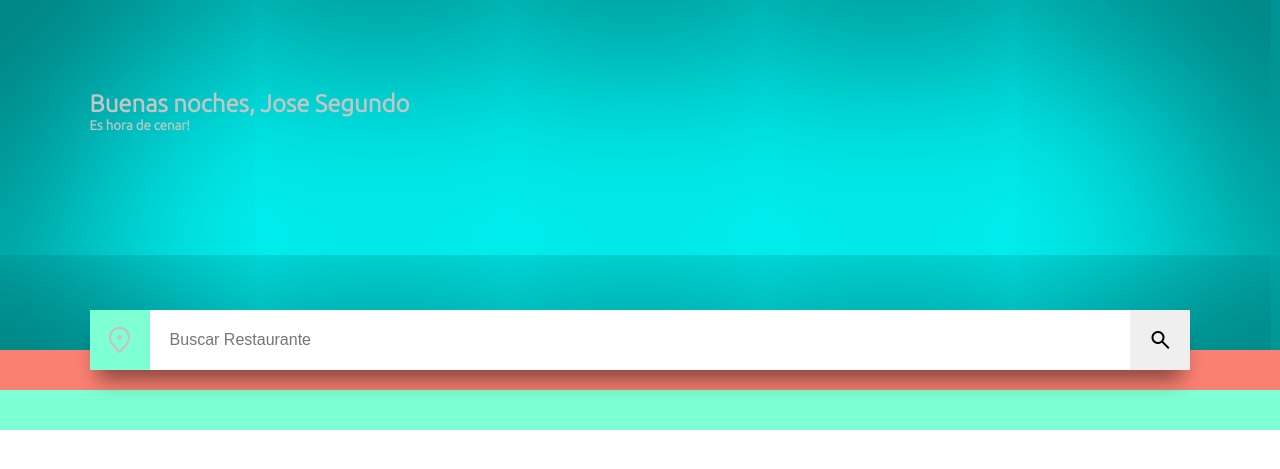
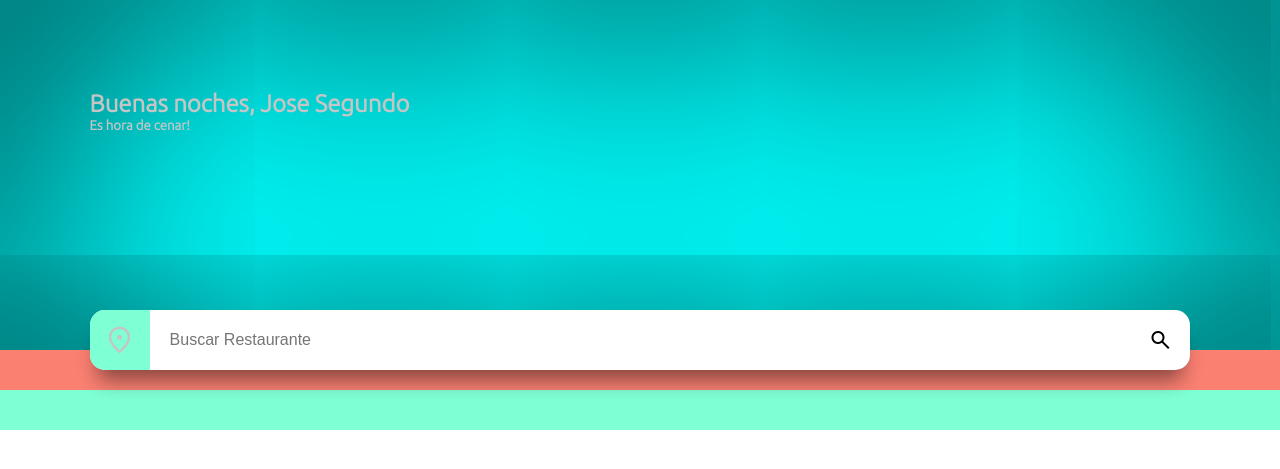
Before and after one commit to IvanRossin1/tp_chaza23, a PHP site: page /trabajospracticos/index.html in a window 1280 px wide. Shown: the top 469 px of the page. Run offline with PHP 8.4, Linux system fonts and the light colour scheme.

Commit message:
ultimos cambios

```diff
--- a/trabajospracticos/css/tp2.css
+++ b/trabajospracticos/css/tp2.css
@@ -44,6 +44,8 @@
     display: flex;
     align-items: center;
     justify-content: space-between;
+    border-radius: 15px;
+    overflow: hidden;
 }
 
 .busqueda .icono {
@@ -63,6 +65,7 @@
     width: 60px;
     border: none;
     outline: none;
+    background-color: transparent;
 }
 
 .busqueda input[type = "search"] {
@@ -79,6 +82,10 @@
     transition: all 300ms ease;
 }
 
+.busqueda input[type = "submit"]:active {
+    font-size: 24pt;
+}
+
 .menu {
     background-color: salmon;
     padding: 20px;
```
